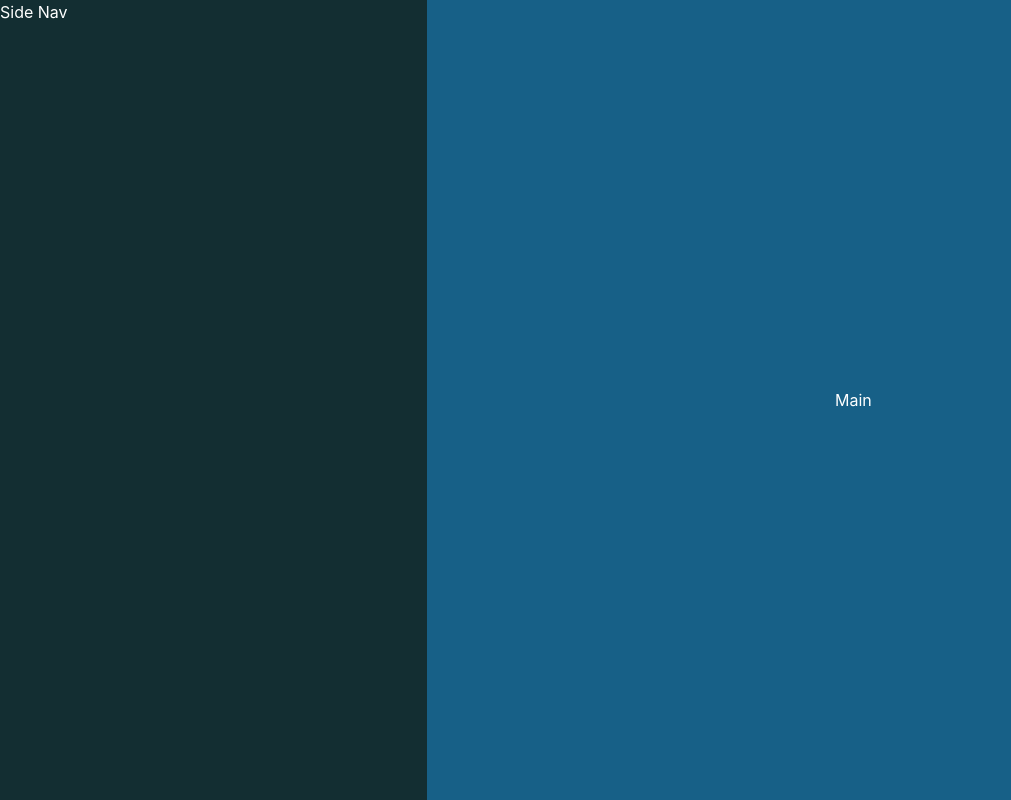
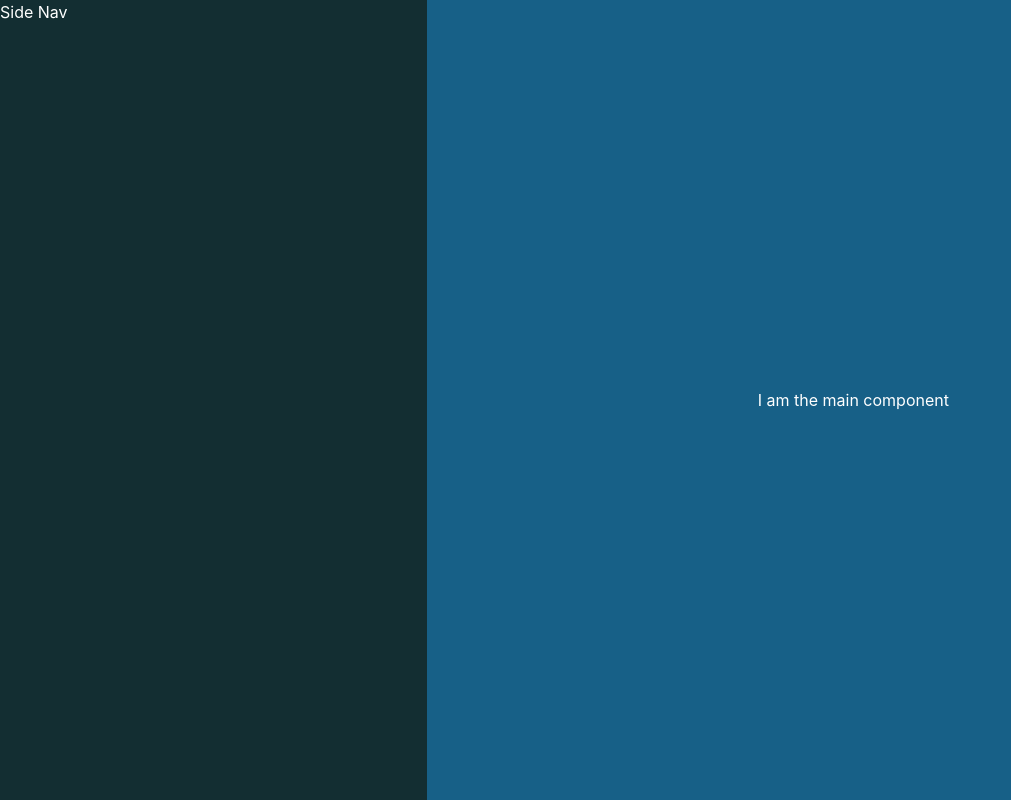
Before and after one commit to gpt-libs/gpt-libs-ui, a React (Vite) app: page / in a window 1280 px wide. Shown: the whole page, without its empty margins (0-1011 px from the left). Built offline with nearby package versions, Linux system fonts and the light colour scheme.

Commit message:
feat: setup basic routing with v5 router (#2)

```diff
--- a/package.json
+++ b/package.json
@@ -12,11 +12,12 @@
     "@chakra-ui/react": "^2.4.6",
     "@emotion/react": "^11.10.5",
     "@emotion/styled": "^11.10.5",
+    "@types/react-router-dom": "^5.3.3",
     "framer-motion": "^8.4.0",
     "react": "^18.2.0",
     "react-dom": "^18.2.0",
     "react-hook-form": "^7.41.5",
-    "react-router-dom": "^6.6.2"
+    "react-router-dom": "5.2.0"
   },
   "devDependencies": {
     "@types/react": "^18.0.26",
--- a/src/App.tsx
+++ b/src/App.tsx
@@ -1,14 +1,37 @@
 import { Grid, GridItem } from "@chakra-ui/react";
-import styles from "./app.module.css"
+import { Switch, Route } from "react-router-dom";
+import styles from "./app.module.css";
+import { Main } from "./pages/Main";
 
 function App() {
   return (
-  <Grid  className={styles.appContainer} templateColumns='minmax(240px, .5fr) 1fr'>
-    <GridItem backgroundColor={"charlestonGreen"} color={"white"}>Side Nav</GridItem>
-    <GridItem backgroundColor={"blueSapphire"} color={"white"} className={styles.main}>Main</GridItem>
-  </Grid>
-
+    <Grid
+      className={styles.appContainer}
+      templateColumns="minmax(240px, .5fr) 1fr"
+    >
+      <GridItem backgroundColor={"charlestonGreen"} color={"white"}>
+        Side Nav
+      </GridItem>
+      <GridItem
+        backgroundColor={"blueSapphire"}
+        color={"white"}
+        className={styles.main}
+      >
+        <Switch>
+          <Route exact={true} path="/" component={Main} />
+          <Route path="/message" component={Message} />
+          <Route path="/test" component={Test} />
+        </Switch>
+      </GridItem>
+    </Grid>
   );
 }
 
+function Message() {
+  return <div>Some amazing message</div>;
+}
+function Test() {
+  return <div>Test</div>;
+}
+
 export default App;
--- a/src/global.css
+++ b/src/global.css
@@ -1,5 +1,3 @@
-
-
-#root{
-    height: 100vh;
+#root {
+  height: 100vh;
 }
--- a/src/main.tsx
+++ b/src/main.tsx
@@ -2,13 +2,17 @@ import React from "react";
 import ReactDOM from "react-dom/client";
 import App from "./App";
 import { ChakraProvider } from "@chakra-ui/react";
+import { BrowserRouter as Router } from "react-router-dom";
+
 import "./global.css";
-import {theme} from "./theme";
+import { theme } from "./theme";
 
 ReactDOM.createRoot(document.getElementById("root") as HTMLElement).render(
   <React.StrictMode>
-    <ChakraProvider theme={theme}>
-      <App />
-    </ChakraProvider>
+    <Router>
+      <ChakraProvider theme={theme}>
+        <App />
+      </ChakraProvider>
+    </Router>
   </React.StrictMode>
 );
--- /dev/null
+++ b/src/pages/Main.tsx
@@ -0,0 +1,3 @@
+export function Main() {
+  return <div>I am the main component</div>;
+}
```
Also changed, not shown: 1 other file (tests, documents, lock files or other folders).
